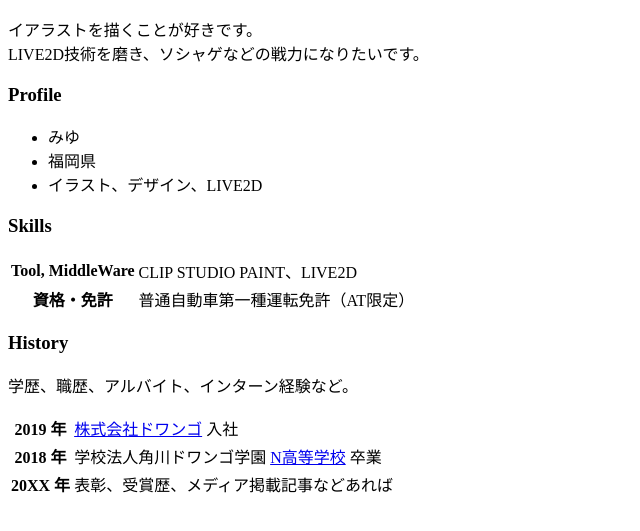
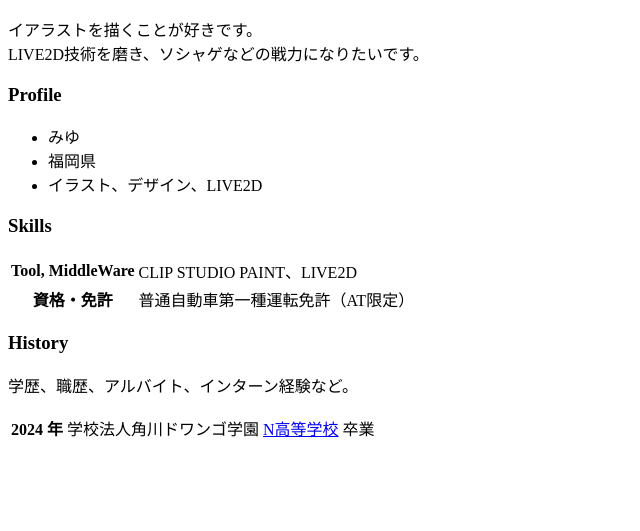
Before and after one commit to miyunyan2525-ship-it/miyunyan2525-ship-it.github.io, a plain HTML site: page index.html in a window 1280 px wide. Shown: the part 119-650 px from the top of the page, without its empty margins (0-640 px from the left). Drawn offline with Linux system fonts and the light colour scheme.

Commit message:
情報を追加２

```diff
--- a/index.html
+++ b/index.html
@@ -37,16 +37,8 @@
     <p>学歴、職歴、アルバイト、インターン経験など。</p>
     <table>
       <tr>
-        <th>2019 年</th>
-        <td><a href="https://dwango.co.jp/">株式会社ドワンゴ</a> 入社</td>
-      </tr>
-      <tr>
-        <th>2018 年</th>
+         <th>2024 年</th>
         <td>学校法人角川ドワンゴ学園 <a href="https://nnn.ed.jp/">N高等学校</a> 卒業</td>
-      </tr>
-      <tr>
-        <th>20XX 年</th>
-        <td>表彰、受賞歴、メディア掲載記事などあれば</td>
       </tr>
     </table>
   </body>
```
